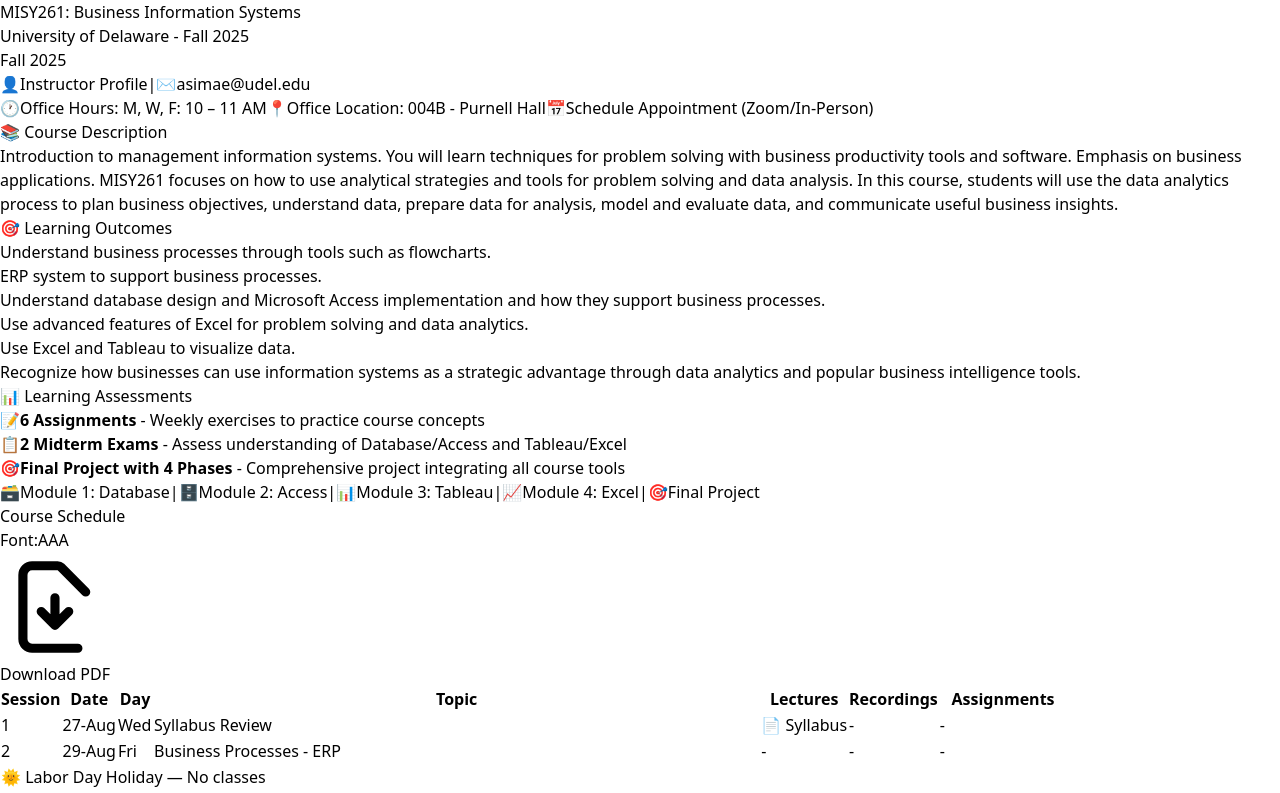
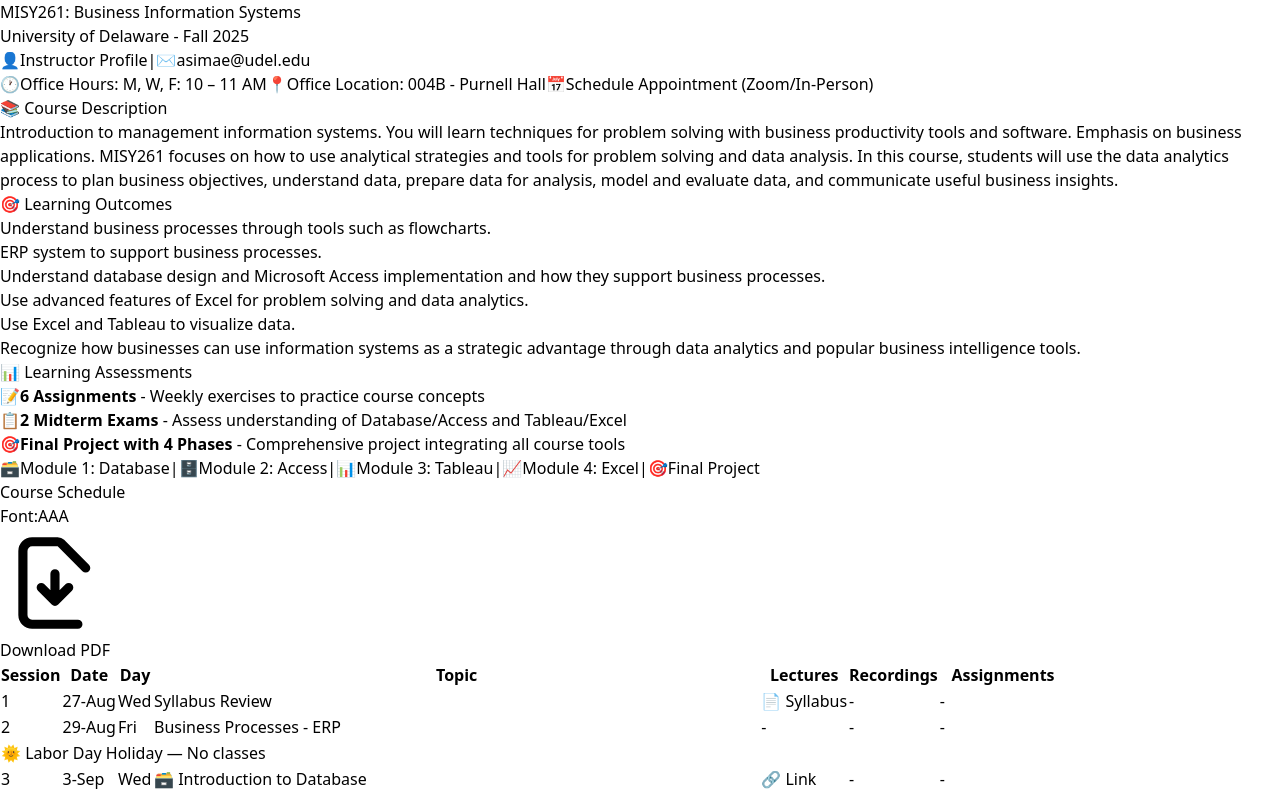
Before and after one commit to aliaoc899/misy261-spring-schedule2026, a React (Vite) app: page / in a window 1280 px wide. Shown: the top 793 px of the page. Built offline with nearby package versions, Linux system fonts and the light colour scheme.

Commit message:
Final double-check commit

```diff
--- a/src/example-app.tsx
+++ b/src/example-app.tsx
@@ -371,7 +371,6 @@ export default function ExampleApp() {
       <div className="text-center mb-8">
         <h1 className="text-4xl font-extrabold text-slate-900">MISY261: Business Information Systems</h1>
         <div className="text-xl text-blue-600/30 font-semibold mt-1">University of Delaware - Fall 2025</div>
-        <div className="mt-2 text-2xl uppercase tracking-widest text-emerald-700 font-semibold">Fall 2025</div>
         <div className="mt-4 flex flex-wrap justify-center items-center gap-4">
           <a href="https://lerner.udel.edu/faculty-staff-directory/ali-simaei"
              className="text-blue-600 hover:text-blue-800 underline text-lg font-medium flex items-center gap-1.5"
```
